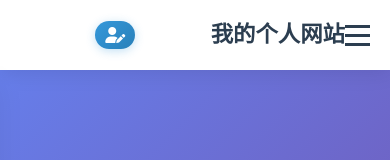
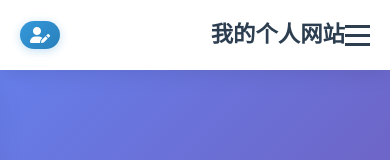
Before and after one commit to winzhang888/brief, a plain HTML site: page index.html in a window 390 px wide. Shown: the top 160 px of the page. Drawn offline with Linux system fonts and the light colour scheme.

Commit message:
更新导航栏布局和登录用户名：将首页和关于我移到右侧，用户名改为win.zhang

```diff
--- a/index.html
+++ b/index.html
@@ -15,6 +15,7 @@
             <div class="nav-logo">
                 <h1>我的个人网站</h1>
             </div>
+            <div class="nav-right">
                 <ul class="nav-menu">
                     <li><a href="#home">首页</a></li>
                     <li><a href="#about">关于我</a></li>
@@ -24,6 +25,7 @@
                         <i class="fas fa-user-edit"></i>
                         <span>更改资料</span>
                     </a>
+                </div>
             </div>
             <div class="hamburger">
                 <span></span>
--- a/login.js
+++ b/login.js
@@ -2,7 +2,7 @@
 class LoginManager {
     constructor() {
         this.credentials = {
-            username: 'admin',
+            username: 'win.zhang',
             password: 'admin'
         };
         this.init();
--- a/styles.css
+++ b/styles.css
@@ -39,6 +39,12 @@ body {
     justify-content: space-between;
     align-items: center;
     height: 70px;
+}
+
+.nav-right {
+    display: flex;
+    align-items: center;
+    gap: 2rem;
 }
 
 .nav-menu {
@@ -423,6 +429,12 @@ main {
         display: flex;
     }
 
+    .nav-right {
+        order: -1;
+        margin-right: auto;
+        gap: 1rem;
+    }
+
     .nav-admin {
         order: -1;
         margin-right: auto;
```
Also changed, not shown: 2 other files. Lines whose indentation alone changed are shown as unchanged.
